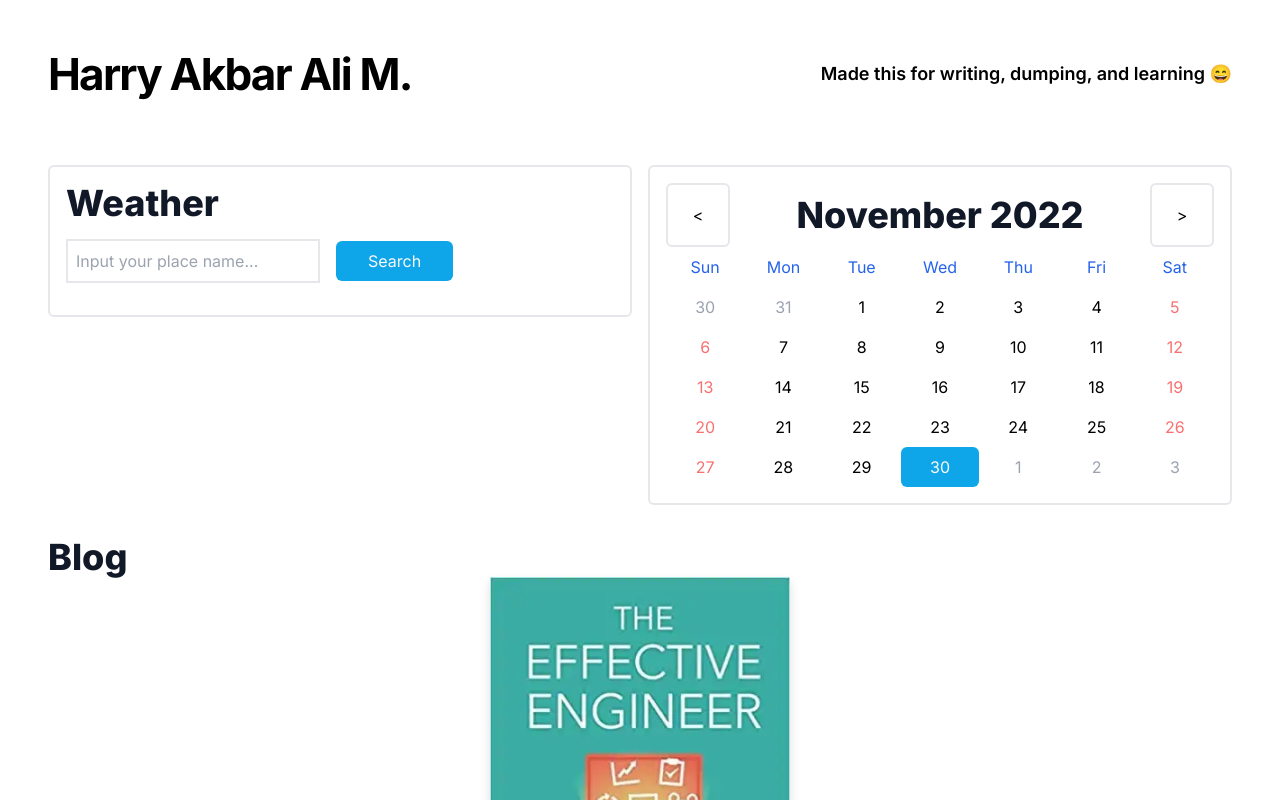
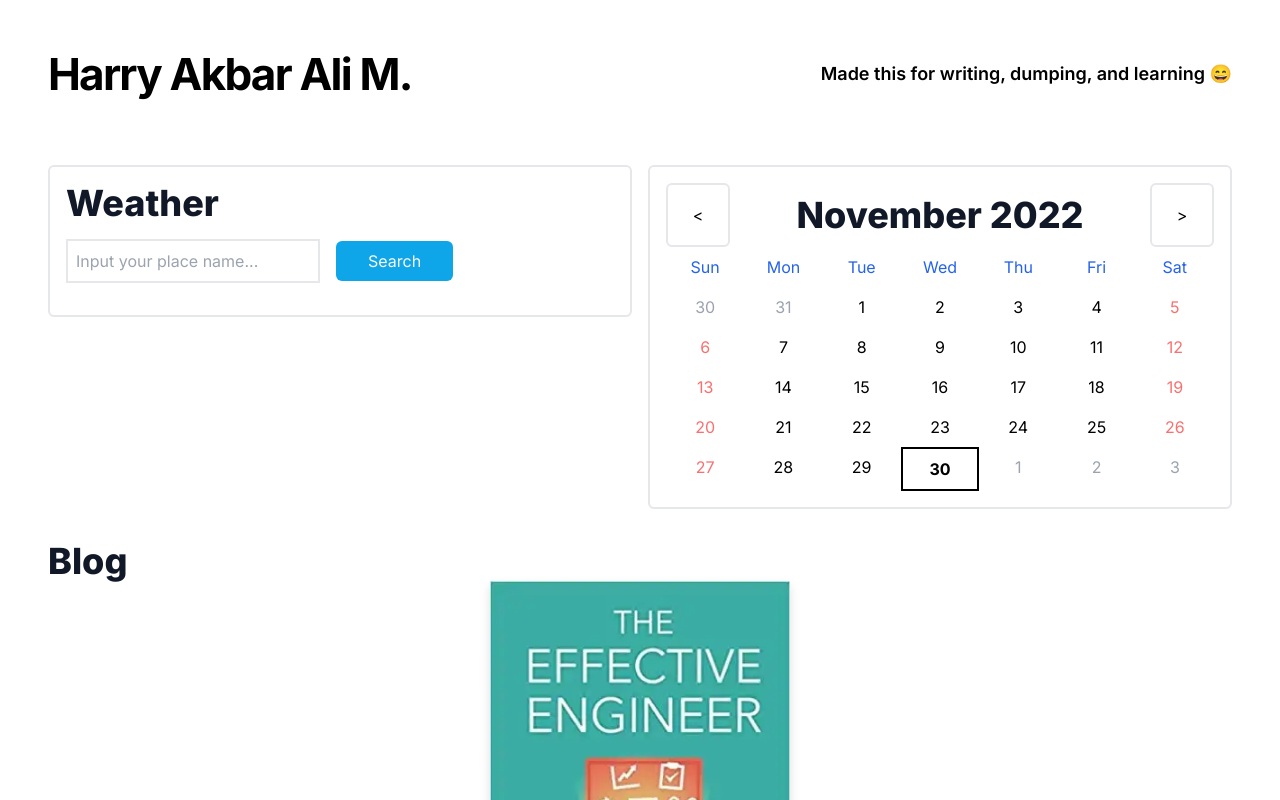
Before and after one commit to harryakbar/personal-website, a Next.js app: page / in a window 1280 px wide. Shown: the top 800 px of the page. Built offline with nearby package versions, Linux system fonts and the light colour scheme.

Commit message:
Fix cal interaction

```diff
--- a/components/calendar/index.tsx
+++ b/components/calendar/index.tsx
@@ -1,5 +1,5 @@
 import clsx from "clsx";
-import { useState } from "react";
+import { useMemo, useState } from "react";
 
 const generateCalendar = (month, year) => {
   const numOfDaysInMonth = new Date(year, month, 0).getDate();
@@ -46,7 +46,8 @@ const MonthMapping = {
 const Calendar: React.FC = () => {
   const [currentMonth, setCurrentMonth] = useState(new Date().getMonth() + 1);
   const [currentYear, setCurrentYear] = useState(new Date().getFullYear());
-  const [currentDate, setDate] = useState(new Date().getDate());
+  const [currentDate, setDate] = useState(null);
+  const dateNow = useMemo(() => new Date(), []);
 
   const handleLeft = () => {
     if (currentMonth - 1 === 0) {
@@ -55,6 +56,7 @@ const Calendar: React.FC = () => {
     } else {
       setCurrentMonth(currentMonth - 1);
     }
+    setDate(null);
   };
 
   const handleRight = () => {
@@ -64,10 +66,13 @@ const Calendar: React.FC = () => {
     } else {
       setCurrentMonth(currentMonth + 1);
     }
+    setDate(null);
   };
 
-  const handleClickDate = (date) => () => {
+  const handleClickDate = (date, currentMonth, currentYear) => () => {
     setDate(date);
+    setCurrentMonth(currentMonth);
+    setCurrentYear(currentYear);
   };
 
   return (
@@ -90,7 +95,7 @@ const Calendar: React.FC = () => {
           <button
             key="item"
             className={clsx("flex justify-center center p-2 text-blue-600/100")}
-            onClick={handleClickDate(item)}
+            disabled
           >
             {item}
           </button>
@@ -102,11 +107,12 @@ const Calendar: React.FC = () => {
           <button
             key="item"
             className={clsx("flex justify-center center p-2 text-gray-400/100")}
-            onClick={handleClickDate(item)}
+            disabled
           >
             {item}
           </button>
         ))}
+
         {generateCalendar(currentMonth, currentYear).map((item, index) => (
           <button
             key="item"
@@ -115,23 +121,28 @@ const Calendar: React.FC = () => {
               currentDate === item &&
                 new Date(currentYear, currentMonth - 1, item).getDay() !== 0 &&
                 new Date(currentYear, currentMonth - 1, item).getDay() !== 6 &&
-                "border-none rounded-md bg-sky-500 text-neutral-50",
+                "border-none rounded-md bg-sky-500 text-neutral-50", // selected weekdays
               currentDate === item &&
                 (new Date(currentYear, currentMonth - 1, item).getDay() === 0 ||
                   new Date(currentYear, currentMonth - 1, item).getDay() ===
                     6) &&
-                "border-none rounded-md bg-red-400/100 text-white",
+                "border-none rounded-md bg-red-400/100 text-white", // selected weekend
               currentDate !== item &&
                 (new Date(currentYear, currentMonth - 1, item).getDay() === 0 ||
                   new Date(currentYear, currentMonth - 1, item).getDay() ===
                     6) &&
-                "text-red-400/100"
+                "text-red-400/100", // unselected weekend
+              dateNow.getDate() === item &&
+                dateNow.getMonth() + 1 === currentMonth &&
+                dateNow.getFullYear() === currentYear &&
+                "border-2 border-black font-bold"
             )}
-            onClick={handleClickDate(item)}
+            onClick={handleClickDate(item, currentMonth, currentYear)}
           >
             {item}
           </button>
         ))}
+
         {generatePlaceholderDatesAfterCurrentMonth(
           currentMonth,
           currentYear
@@ -139,7 +150,7 @@ const Calendar: React.FC = () => {
           <button
             key="item"
             className={clsx("flex justify-center center p-2 text-gray-400/100")}
-            onClick={handleClickDate(item)}
+            disabled
           >
             {item}
           </button>
```
Also changed, not shown: 1 other file (tests, documents, lock files or other folders).
